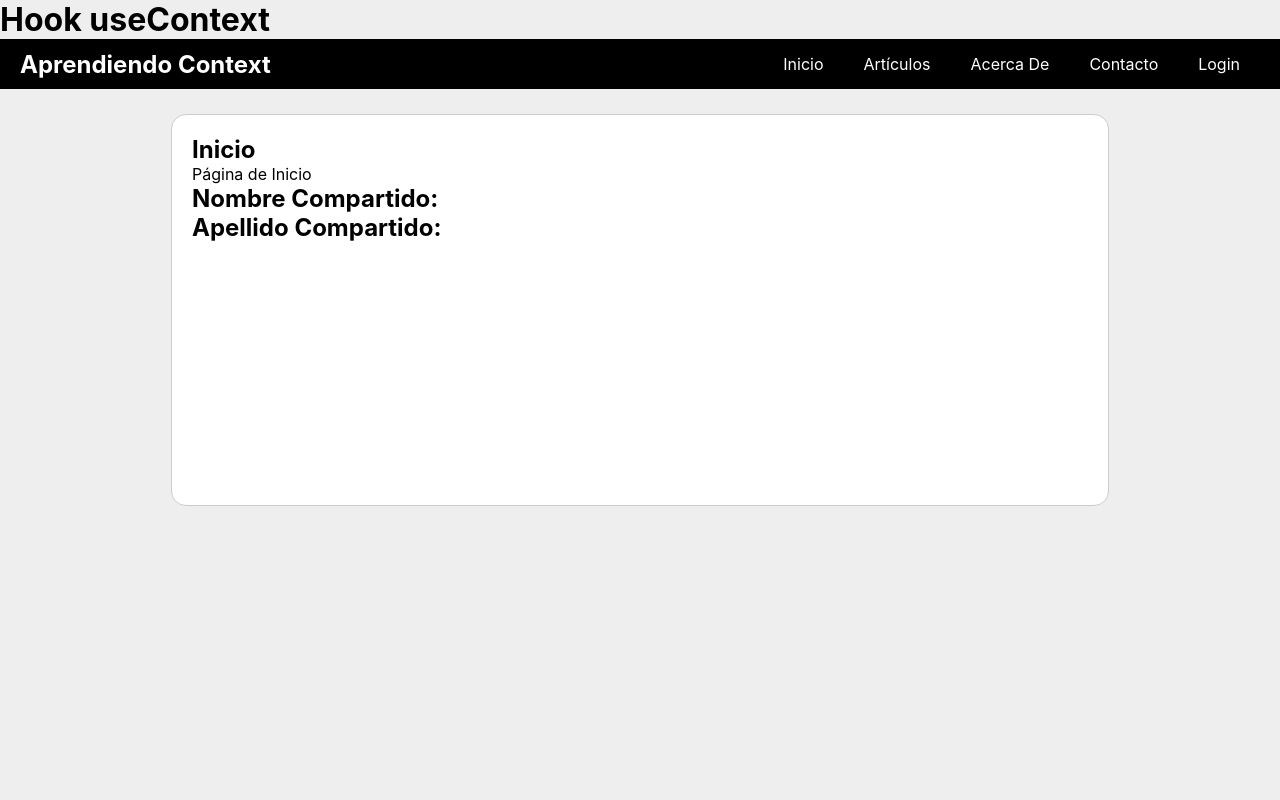
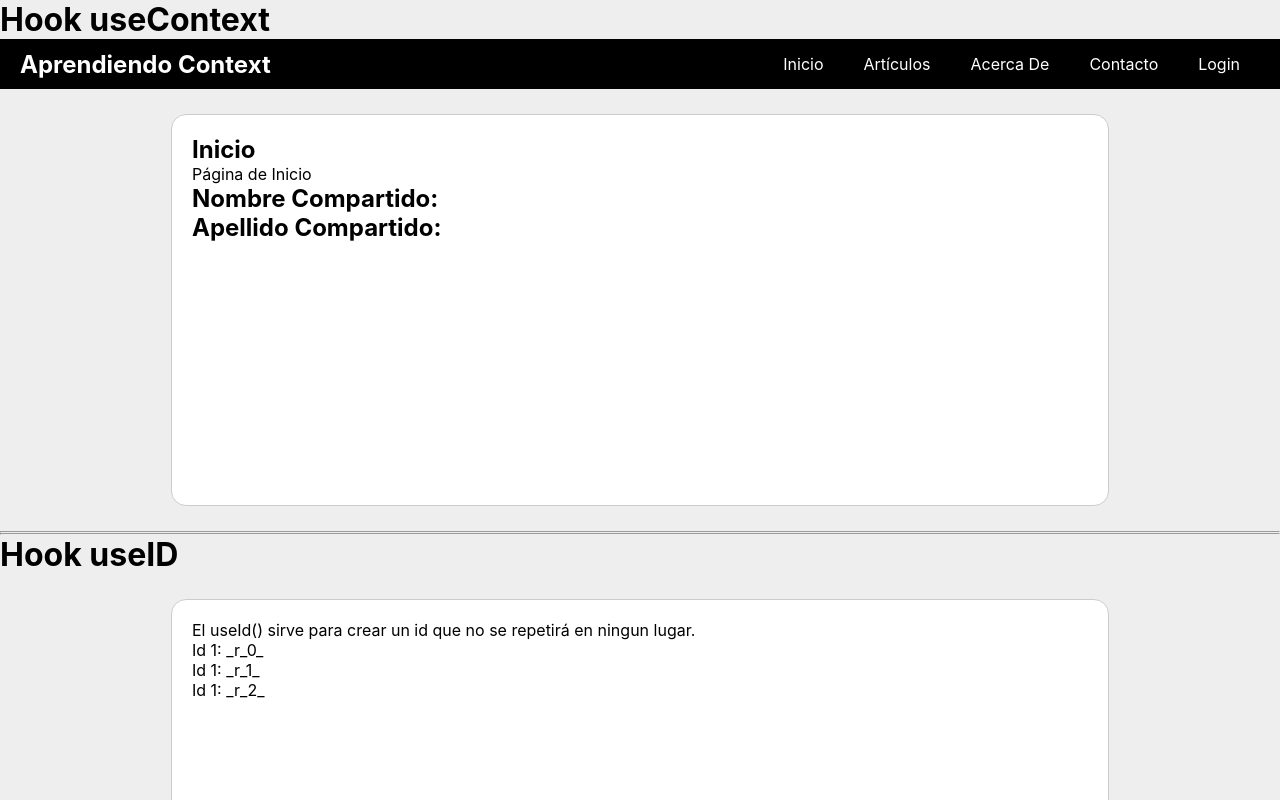
Before and after one commit to josemvegar/useconext-y-mas, a React (Create React App) app: page / in a window 1280 px wide. Shown: the top 800 px of the page. Built offline with nearby package versions, Linux system fonts and the light colour scheme; the HTML template or start-up script is replaced by a standard one.

Commit message:
Hook useId

```diff
--- a/src/App.js
+++ b/src/App.js
@@ -2,6 +2,7 @@ import './App.css';
 import React, { useContext, useState, useEffect } from 'react'
 import { PruebaContext } from './context/PruebaContext';
 import { AppRouter } from './routing/AppRouter';
+import { MiComponente } from './components/MiComponente';
 
 function App() {
 
@@ -34,6 +35,11 @@ function App() {
         <AppRouter></AppRouter>
       </PruebaContext.Provider>
 
+      <hr/>
+      <hr/>
+      <h1>Hook useID</h1>
+      <MiComponente></MiComponente>
+
     </div>
   );
 }
--- /dev/null
+++ b/src/components/MiComponente.js
@@ -0,0 +1,15 @@
+import React, { useId } from 'react'
+
+export const MiComponente = () => {
+
+  const id= null;
+
+  return (
+    <div className='content'>
+      <p>El useId() sirve para crear un id que no se repetirá en ningun lugar.</p>
+      <p>Id 1: {useId()} </p>
+      <p>Id 1: {useId()} </p>
+      <p>Id 1: {useId()} </p>
+    </div>
+  )
+}
```
